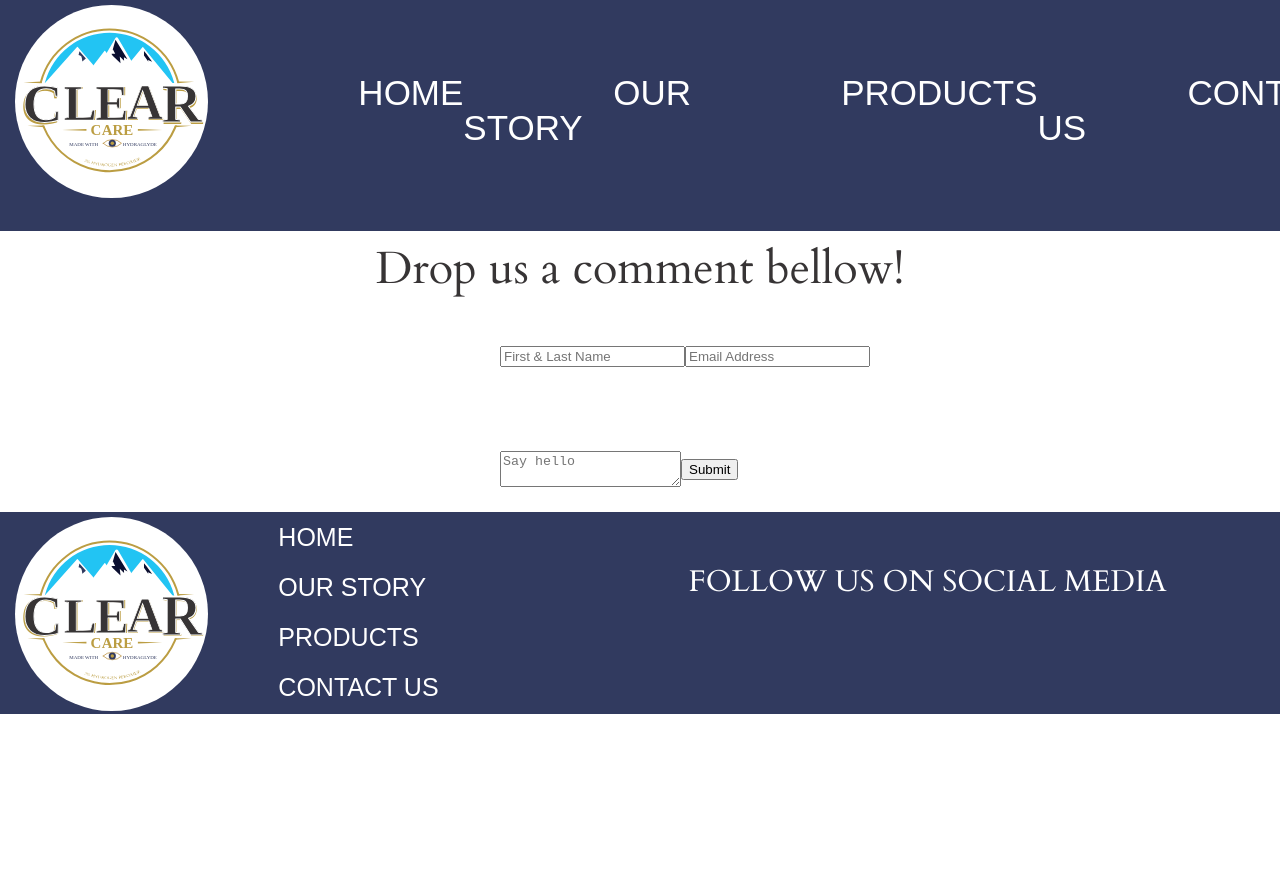
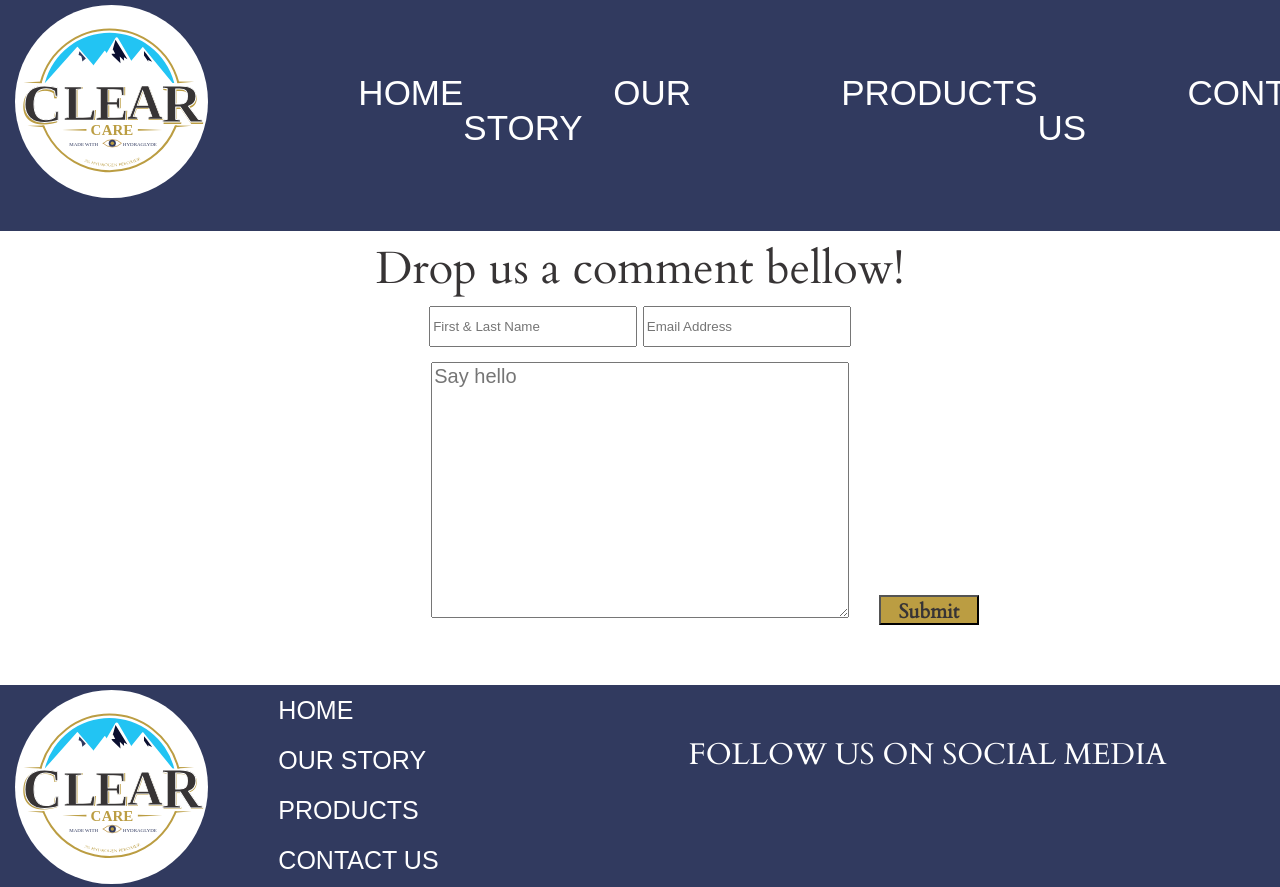
Before and after one commit to kfurlani/furlani_k_FIP_2022, a plain HTML site: page contactUs.html in a window 1280 px wide. Shown: the top 887 px of the page. Before the commit the page ends 800 px from the top, so only its background shows below. Drawn offline with Linux system fonts and the light colour scheme.

Commit message:
finished base styling fro contact

```diff
--- a/contactUs.html
+++ b/contactUs.html
@@ -43,7 +43,7 @@
         </form>
         <form id="msgBox">
             <textarea id="contact-message"  name="msg" placeholder="Say hello"></textarea>
-            <input name="submit" type="submit" value="Submit">
+            <input id="submit" name="submit" type="submit" value="Submit">
         </form>
     </section>
 
--- a/css/main.css
+++ b/css/main.css
@@ -147,16 +147,16 @@ body {
     display: flex;
     flex-direction: column;
     justify-content: center;
+    align-items: center;
+
 }
 
-#NameEmail{
-    display: flex;
-    align-items: center;
+/*#NameEmail{
     margin-left:500px;
     margin-bottom: 45px;
-    width: 100px;
-    height: 100px;
-}
+    width: 300px;
+    height: 150px;
+}*/
 
 #contactT{
     font-size: 45px;
@@ -167,11 +167,42 @@ body {
     justify-content: center;
 }
 
-#msgBox {
-    display:flex;
-    align-items: center;
-    margin-left: 500px;
-    /*height: 200px; trying to figure out how to make my input box bigger*/
+#msgBox{
+    flex-direction: column;
+}
+
+#NameEmail{
+    flex-direction: row;
+    justify-content: center;
+    font-size: 20px;
+    font-weight: lighter;
+    font-family: Arial, Helvetica, sans-serif;
+}
+
+.contact-input{
+    width: 200px;
+    height: 35px;
+}
+#contact-message{
+    width: 412px;
+    height: 250px;
+    margin-top: 15px;
+    font-size: 20px;
+    font-weight: lighter;
+    font-family: Arial, Helvetica, sans-serif;
+    margin-left: 130px;
+}
+
+#submit{
+    background-color:#BB9D42;
+    color:#373435;
+    font-family:'Cardo', Arial, Helvetica, sans-serif, serif;
+    font-weight: bold;
+    font-size: 20px;
+    width: 100px;
+    height: 30px;
+    margin-left: 25px;
+    margin-bottom: 35px;
 }
 
 /*our story here*/
@@ -280,6 +311,6 @@ button a {
     position: absolute;
     bottom:0;
     width:100%;
-    height: 200px;
+    height: 150px;
     background-color: #313a5f;
 }
```
Also changed, not shown: images/bottle-mountain.jpg.
